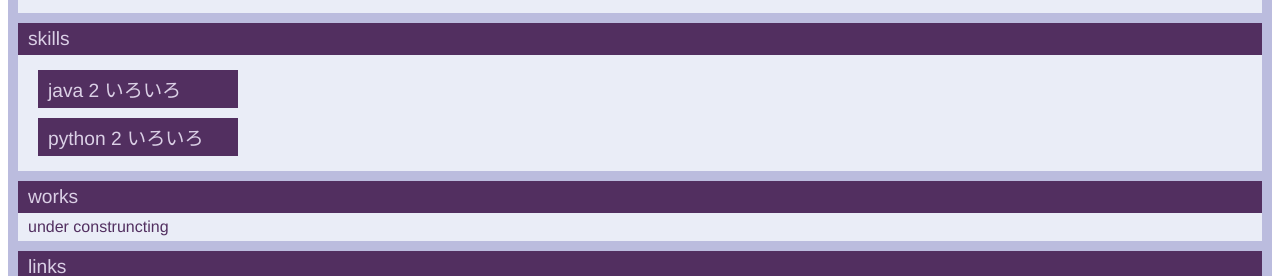
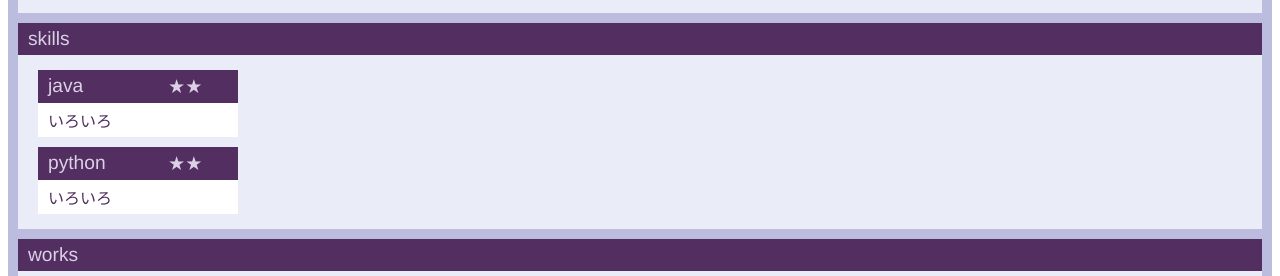
Before and after one commit to thetalemon/TIL, a Vue app in the folder manas-portfolio/: page / in a window 1280 px wide. Shown: the part 502-778 px from the top of the page. Built offline with nearby package versions, Linux system fonts and the light colour scheme.

Commit message:
add stars component

```diff
--- a/manas-portfolio/src/components/atoms/SkillTip.vue
+++ b/manas-portfolio/src/components/atoms/SkillTip.vue
@@ -1,19 +1,25 @@
 <template>
   <div class="content-field">
     <div class="title">
-      {{title}}
-      {{star}}
+      <div class="title-text">{{title}} </div>
+      <Stars :star="star" />
+    </div>
+    <div class="content">
       {{description}}
     </div>
   </div>
 </template>
 
 <script>
+import Stars from '../atoms/stars.vue'
 export default {
   name: 'MenuBar',
+  components: {
+    Stars
+  },
   props: {
     title: String,
-    star: String,
+    star: Number,
     description: String
   }
 }
@@ -25,21 +31,24 @@ export default {
   width: 200px;
   justify-content: start;
   .title{
+    display: flex;
     text-align: left;
     padding: $micro $zero;
     padding-left: $little;
     color: $light-font-color;
     background-color: $dark-background-color;
     font-size: $font-big;
+    .title-text {
+        width:120px;
+    }
   }
   .content{
     text-align: left;
     padding: $micro $zero;
     padding-left: $little;
     color: $dark-font-color;
-    background-color: $light-background-color;
+    background-color: #ffffff;
   }
   margin: $little $little;
-  // padding: $micro $little;
 }
 </style>
--- /dev/null
+++ b/manas-portfolio/src/components/atoms/stars.vue
@@ -0,0 +1,34 @@
+<template>
+  <div class="stars">
+    <div v-for="a in calcStar(star)" :key="a">
+      {{ a }}
+    </div>
+  </div>
+</template>
+
+<script>
+export default {
+  name: 'Stars',
+  props: {
+    title: String,
+    star: Number,
+    description: String
+  },
+  methods: {
+    calcStar: function (star) {
+      let array = []
+      for(let i = 0; i < star; i++){
+        array.push('★')
+      }
+      return array
+    }
+  }
+}
+</script>
+
+<style lang="scss" scoped>
+@import '../../unified.scss';
+.stars {
+  display: flex;
+}
+</style>
--- a/manas-portfolio/src/components/pages/Skills.vue
+++ b/manas-portfolio/src/components/pages/Skills.vue
@@ -4,9 +4,9 @@
       <template slot="field-content">
         <SkillTip v-for="(value, key) in skills"
           :key="key"
-          :title=value.name
-          :star=value.star
-          :description=value.description
+          :title="value.name"
+          :star="value.star"
+          :description="value.description"
         />
       </template>
     </ContentField>
```
